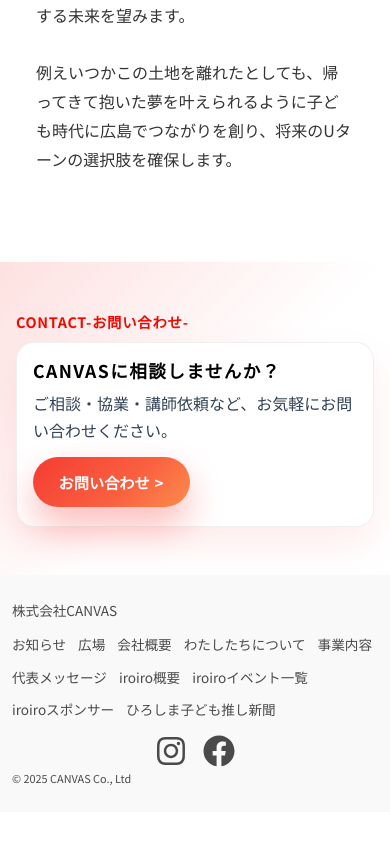
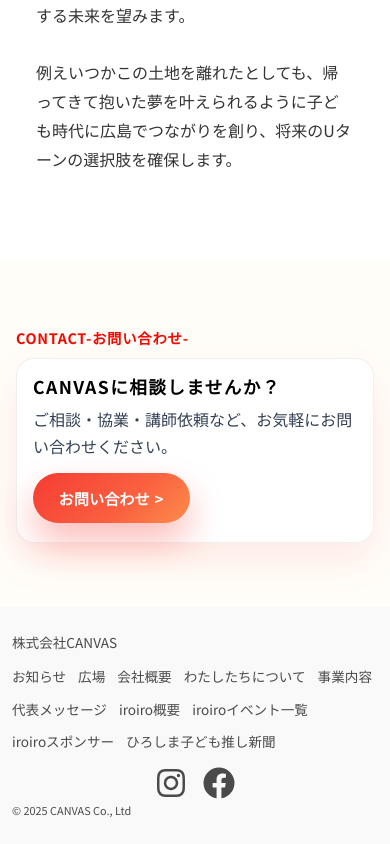
Before and after one commit to yvngmaxe/Canvas-site, a Next.js app: page /iroiro/iroiro in a window 390 px wide. Shown: the part 2269-3113 px from the top of the page. Before the commit the page ends 3081 px from the top, so only its background shows below. Built offline with nearby package versions, Linux system fonts and the light colour scheme; no server answers.

Commit message:
FirstVist delete & LP block

```diff
--- a/components/EventList/index.tsx
+++ b/components/EventList/index.tsx
@@ -131,7 +131,9 @@ export default function EventList({ events, basePath = "/iroiro/events" }: Props
 
                     <div className={styles.content}>
                       <div className={styles.header}>
-                        <span className={styles.dateBadge}>{dateLabel}</span>
+                        <span className={styles.dateBadge}>
+                          {dateLabel}
+                        </span>
                         {event.place && (
                           <span className={styles.place}>{event.place}</span>
                         )}
--- a/components/FirstVisitIntro/index.module.css
+++ /dev/null
@@ -1,136 +0,0 @@
-.overlay {
-  position: fixed;
-  inset: 0;
-  z-index: 1200;
-  display: grid;
-  place-items: center;    /* 文字ブロックは中央配置 */
-  pointer-events: auto;
-  overflow: hidden;
-  background: #fff; /* 画像読み込み前のフォールバック */
-  animation: overlayZoom 2600ms ease forwards;
-}
-
-.bg {
-  position: absolute;
-  inset: 0; /* 背景を全面に固定配置し、グリッドのレイアウトに干渉させない */
-}
-
-.scrim {
-  position: absolute;
-  inset: 0;
-  background: linear-gradient(180deg, rgba(0,0,0,0.2), rgba(0,0,0,0.35));
-}
-
-.inner {
-  display: grid;
-  align-items: center; /* 垂直中央 */
-  max-width: 1000px;    /* Heroのレイアウトに合わせる */
-  width: 100%;
-  gap: 10px;
-  opacity: 0;
-  transform: translateY(12px) scale(0.98);
-  animation: introFade 900ms cubic-bezier(0.16, 1, 0.3, 1) forwards;
-  position: relative;
-  z-index: 1;
-  text-align: left; /* 文字も左揃え */
-  padding: 0 16px;
-}
-
-.headline {
-  color: var(--accent);
-  font-weight: 600;
-  letter-spacing: 0.03em;
-  line-height: 1.6;
-  text-align: left; /* 三行の文字を左揃え */
-  text-shadow: 0 2px 16px rgba(0, 0, 0, 0.35);
-  font-size: clamp(32px, 7vw, 68px);
-  margin: 0 0 10px;
-  transition: transform 600ms cubic-bezier(0.16, 1, 0.3, 1);
-  will-change: transform;
-  text-decoration: none; /* アンダーライン禁止 */
-  font-family: var(--font-noto-serif-jp), "Yu Mincho", "Hiragino Mincho ProN", "Noto Serif JP", serif;
-}
-
-/* どこかのモジュールCSSが ::after で下線を付与しても無効化 */
-.headline::after { display: none !important; content: none !important; }
-
-.headlineLine {
-  display: inline-block;
-  transform: translateY(24px) rotate(var(--line-rotation, 0deg));
-  transform-origin: left center;
-  opacity: 0;
-  transition:
-    transform 700ms cubic-bezier(0.23, 1, 0.32, 1),
-    opacity 700ms cubic-bezier(0.23, 1, 0.32, 1);
-  font-style: italic;
-  white-space: nowrap;
-  width: max-content;
-}
-
-.visible .headlineLine {
-  transform: translateY(0) rotate(var(--line-rotation, 0deg));
-  opacity: 1;
-}
-
-.accent {
-  display: none; /* イントロでは下線バーを非表示にする */
-}
-
-@keyframes introFade {
-  to {
-    opacity: 1;
-    transform: translateY(0) scale(1);
-  }
-}
-
-.fadeOut {
-  animation: overlayOut 500ms ease forwards;
-}
-
-.moving .scrim { opacity: 0; transition: opacity 450ms ease; }
-
-@keyframes overlayOut {
-  to { opacity: 0; }
-}
-
-@keyframes overlayZoom {
-  from {
-    transform: scale(1);
-  }
-  to {
-    transform: scale(1.03);
-  }
-}
-
-@media (prefers-reduced-motion: reduce) {
-  .inner { animation: none; opacity: 1; transform: none; }
-  .fadeOut { animation: none; }
-  .overlay { animation: none; }
-}
-
-@media (max-width: 640px) {
-  .headline {
-    display: flex;
-    flex-direction: row-reverse;
-    justify-content: space-around;
-    align-items: flex-start;
-    width: 100%;
-    gap: 12px;
-  }
-
-  .headlineLine {
-    display: inline-flex;
-    writing-mode: vertical-rl;
-    text-orientation: mixed;
-    font-style: normal;
-    transform: none !important;
-    transition: opacity 400ms ease;
-    white-space: normal;
-    width: auto;
-  }
-
-  .visible .headlineLine {
-    transform: none !important;
-    opacity: 1;
-  }
-}
--- a/components/Hero/index.tsx
+++ b/components/Hero/index.tsx
@@ -82,8 +82,10 @@ export default function Hero() {
         >
           株式会社CANVAS
         </p>
-        <h1 className="mt-6 text-3xl font-bold leading-tight text-white sm:text-4xl md:text-5xl">
-          <span className="block">{HERO_HEADLINE}</span>
+        <h1 className="mt-6 text-[1.85rem] font-bold leading-tight text-white sm:text-4xl md:text-5xl">
+          <span className="block whitespace-nowrap sm:whitespace-normal transform translate-x-[0.45rem] sm:translate-x-0">
+            {HERO_HEADLINE}
+          </span>
         </h1>
         <p className="mt-6 text-base text-slate-100 md:text-lg">
           見つける、選ぶ、信じる力へ。
--- a/components/LPcompany/index.module.css
+++ b/components/LPcompany/index.module.css
@@ -1,5 +1,8 @@
 .section {
-  padding: 56px 16px;
+  --section-bg: #fff7ef;
+  position: relative;
+  padding: clamp(64px, 11vw, 120px) 16px;
+  background: var(--section-bg);
 }
 
 .inner {
@@ -9,6 +12,8 @@
   grid-template-columns: 1fr;
   gap: 24px;
   align-items: start;
+  position: relative;
+  z-index: 1;
 }
 
 .kicker {
--- a/components/LPnews/index.module.css
+++ b/components/LPnews/index.module.css
@@ -1,17 +1,8 @@
 .section {
-  padding: 96px 16px;
-  background: linear-gradient(180deg, #f2f6fc 0%, #ffffff 70%);
+  --section-bg: #f5fbff;
   position: relative;
-  overflow: hidden;
-}
-
-.section::before {
-  content: "";
-  position: absolute;
-  inset: 0;
-  background: radial-gradient(60% 80% at 50% -20%, rgba(14, 165, 233, 0.18), transparent);
-  opacity: 0.65;
-  pointer-events: none;
+  padding: clamp(72px, 12vw, 120px) 16px;
+  background: var(--section-bg);
 }
 
 .inner {
@@ -22,6 +13,7 @@
   box-shadow: 0 22px 60px rgba(15, 23, 42, 0.12);
   padding: clamp(32px, 5vw, 56px) clamp(20px, 5vw, 48px);
   position: relative;
+  z-index: 1;
 }
 
 .header { margin-bottom: 24px; }
--- a/components/LPservice/index.module.css
+++ b/components/LPservice/index.module.css
@@ -1,16 +1,33 @@
 .section {
-  padding: 110px 16px 120px;
-  background: linear-gradient(180deg, #fff8ec 0%, #ffffff 78%);
+  --section-bg: #fff8ec;
   position: relative;
+  padding: clamp(90px, 12vw, 140px) 16px;
+  background:
+    radial-gradient(80% 55% at 70% 0%, rgba(255, 183, 120, 0.18), transparent),
+    radial-gradient(65% 45% at 15% 100%, rgba(255, 214, 182, 0.6), transparent),
+    var(--section-bg);
   overflow: hidden;
+  isolation: isolate;
 }
 
-.section::before {
+.section::before,
+.section::after {
+  display: none;
   content: "";
   position: absolute;
-  inset: 0;
-  background: radial-gradient(70% 65% at 70% 0%, rgba(255, 173, 99, 0.22), transparent);
+  left: 0;
+  width: 100%;
   pointer-events: none;
+  z-index: 0;
+}
+
+.section::after,
+.section::before {
+  background-image:
+    linear-gradient(var(--section-bg), var(--section-bg)),
+    linear-gradient(90deg, rgba(255, 255, 255, 0.85), rgba(255, 255, 255, 0.35), rgba(255, 255, 255, 0.85));
+  background-size: 100% 100%, 100% 2px;
+  background-position: center, center calc(100% - 1px);
 }
 
 .inner {
@@ -91,11 +108,26 @@
 @media (max-width: 768px) {
   .section {
     padding: 84px 16px 96px;
-    background: #fff7ef;
+    background:
+      radial-gradient(85% 60% at 80% 0%, rgba(255, 189, 129, 0.18), transparent),
+      radial-gradient(75% 50% at 10% 100%, rgba(255, 223, 196, 0.5), transparent),
+      var(--section-bg);
+  }
+
+  .section::before,
+  .section::after {
+    display: block;
+    height: 42px;
   }
 
   .section::before {
-    background: radial-gradient(80% 55% at 70% 0%, rgba(255, 173, 99, 0.24), transparent);
+    top: 0;
+    background: linear-gradient(180deg, rgba(252, 235, 214, 0.95), rgba(255, 248, 236, 0));
+  }
+
+  .section::after {
+    bottom: 0;
+    background: linear-gradient(180deg, rgba(255, 248, 236, 0), rgba(247, 225, 199, 0.85));
   }
 }
 
--- a/components/styles/cta.module.css
+++ b/components/styles/cta.module.css
@@ -1,8 +1,13 @@
 .sectionBackdrop {
-  padding: clamp(48px, 12vw, 96px) 16px;
-  background:
-    linear-gradient(135deg, rgba(242, 9, 0, 0.12) 0%, rgba(242, 9, 0, 0) 55%),
-    #ffffff;
+  --section-bg: #fffdf8;
+  position: relative;
+  padding: clamp(64px, 12vw, 120px) 16px;
+  background: var(--section-bg);
+}
+
+.sectionBackdrop::before,
+.sectionBackdrop::after {
+  display: none;
 }
 
 .cardSurface {
@@ -10,6 +15,8 @@
   border: 1px solid rgba(0, 0, 0, 0.06);
   border-radius: 18px;
   box-shadow: 0 18px 40px rgba(242, 9, 0, 0.08);
+  position: relative;
+  z-index: 1;
 }
 
 
```
Also changed, not shown: components/EventList/index.module.css (+28 -21 lines), components/FirstVisitIntro/index.tsx (deleted, +0 -155 lines).
